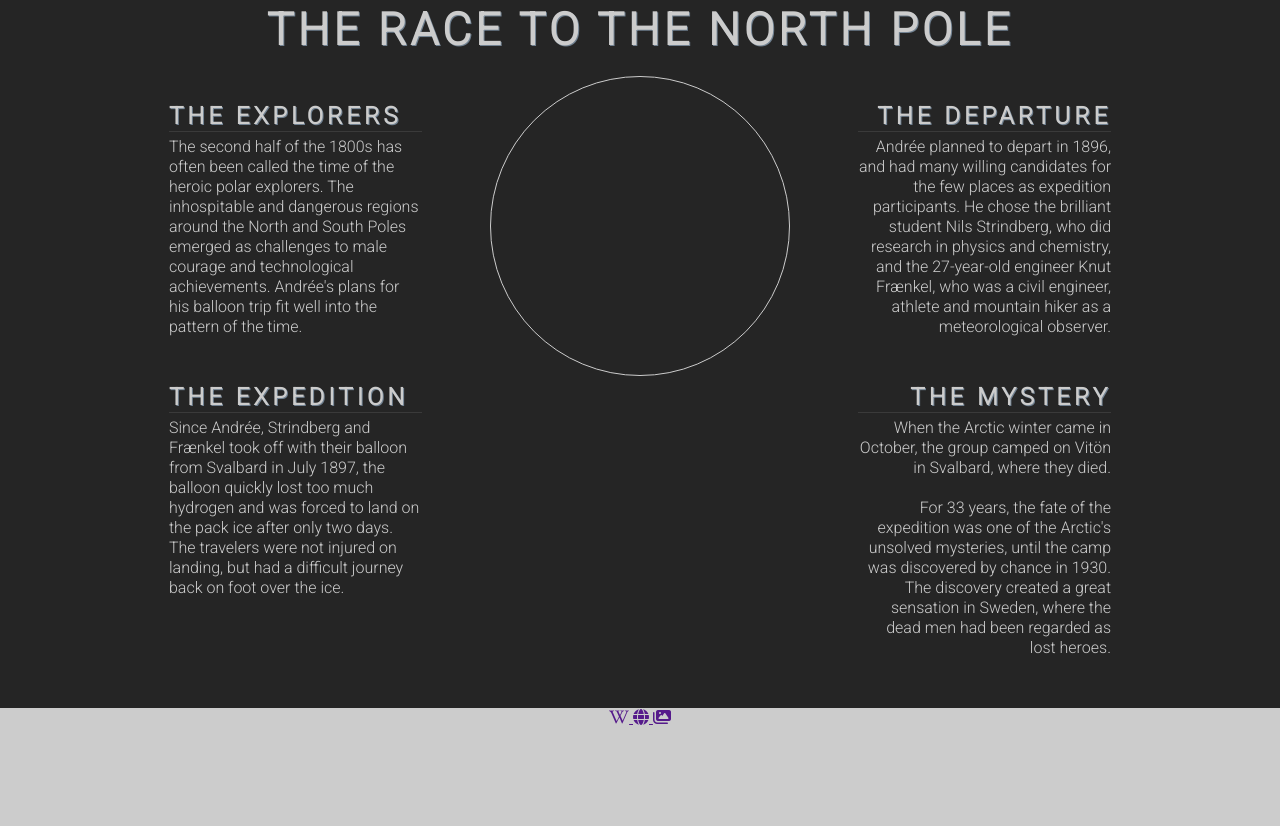
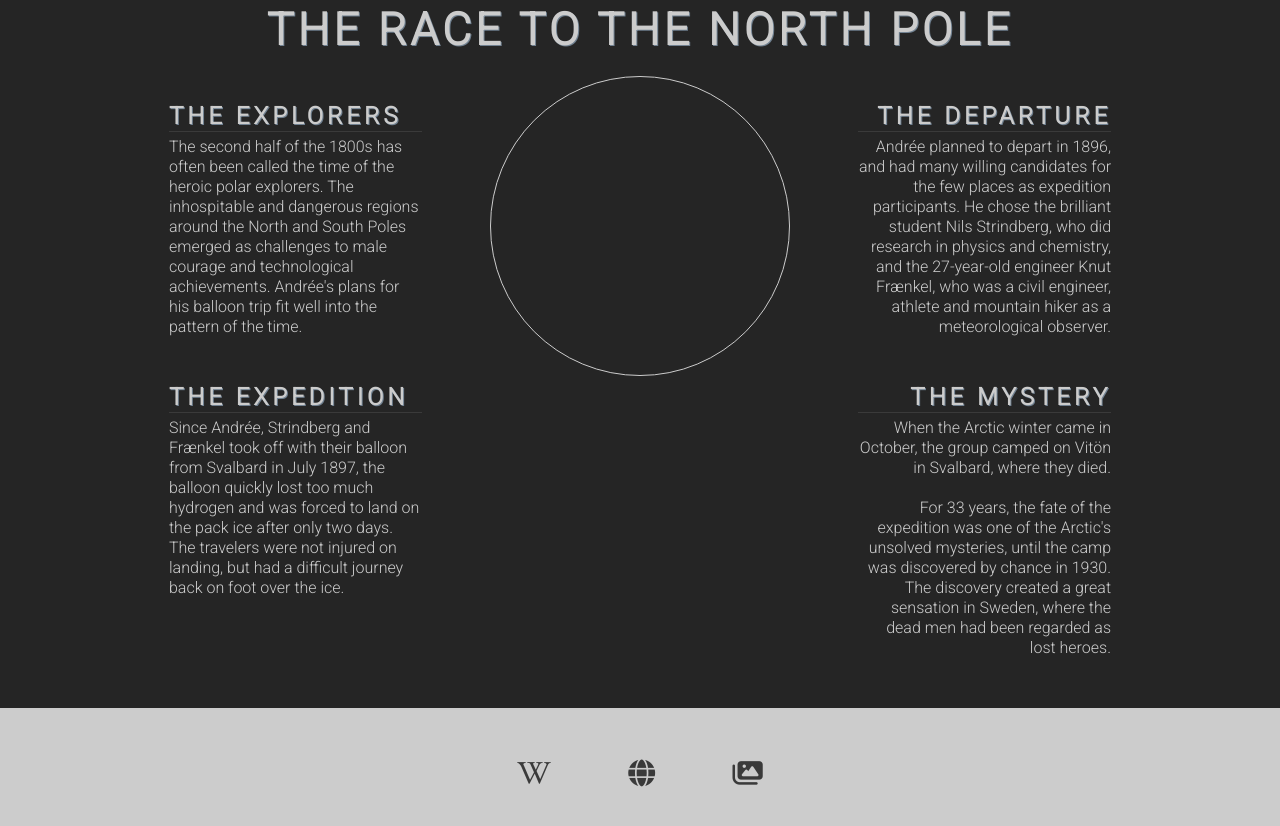
Before and after one commit to Rackstorm/Code-Institute_Project-1, a plain HTML site: page index.html in a window 1280 px wide. Shown: the part 672-1498 px from the top of the page. Drawn offline with Linux system fonts and the light colour scheme.

Commit message:
updating css and index.html

```diff
--- a/assets/css/style.css
+++ b/assets/css/style.css
@@ -229,18 +229,25 @@ hr {
 
 footer {
     bottom: 0px;
-    display: block;
-    box-sizing: border-box;
     height: 150px;
     background-color: #ccc;
     position: relative;
+    font-size: 120%;
+    padding: 50px;
+    text-align: center;
+
 }
 
-footer p {
-    font-size: 1em;
+footer>a {
+    display: inline;
     text-align: center;
-    color: #ccc;
+    font-size: 140%;
+    margin: 1%;
+    padding: 2%;
+    color: #3a3a3a;
+    text-decoration: none;
 }
+
 
 /* gallery */
 
--- a/index.html
+++ b/index.html
@@ -130,17 +130,17 @@
     <!-- Footer with links/icons providing more information -->
 
     <footer>
-        <p>
         <a href="" target="_blank">
             <i class="fa-brands fa-wikipedia-w"></i>
         </a>
+
         <a href="" target="_blank">
             <i class="fa-solid fa-globe"></i>
         </a>
+
         <a href="" target="_blank">
             <i class="fa-solid fa-images"></i>
         </a>
-        </p>
     </footer>
 </body>
 <!--Font awesome code-->
```
Lines whose indentation alone changed are shown as unchanged.
